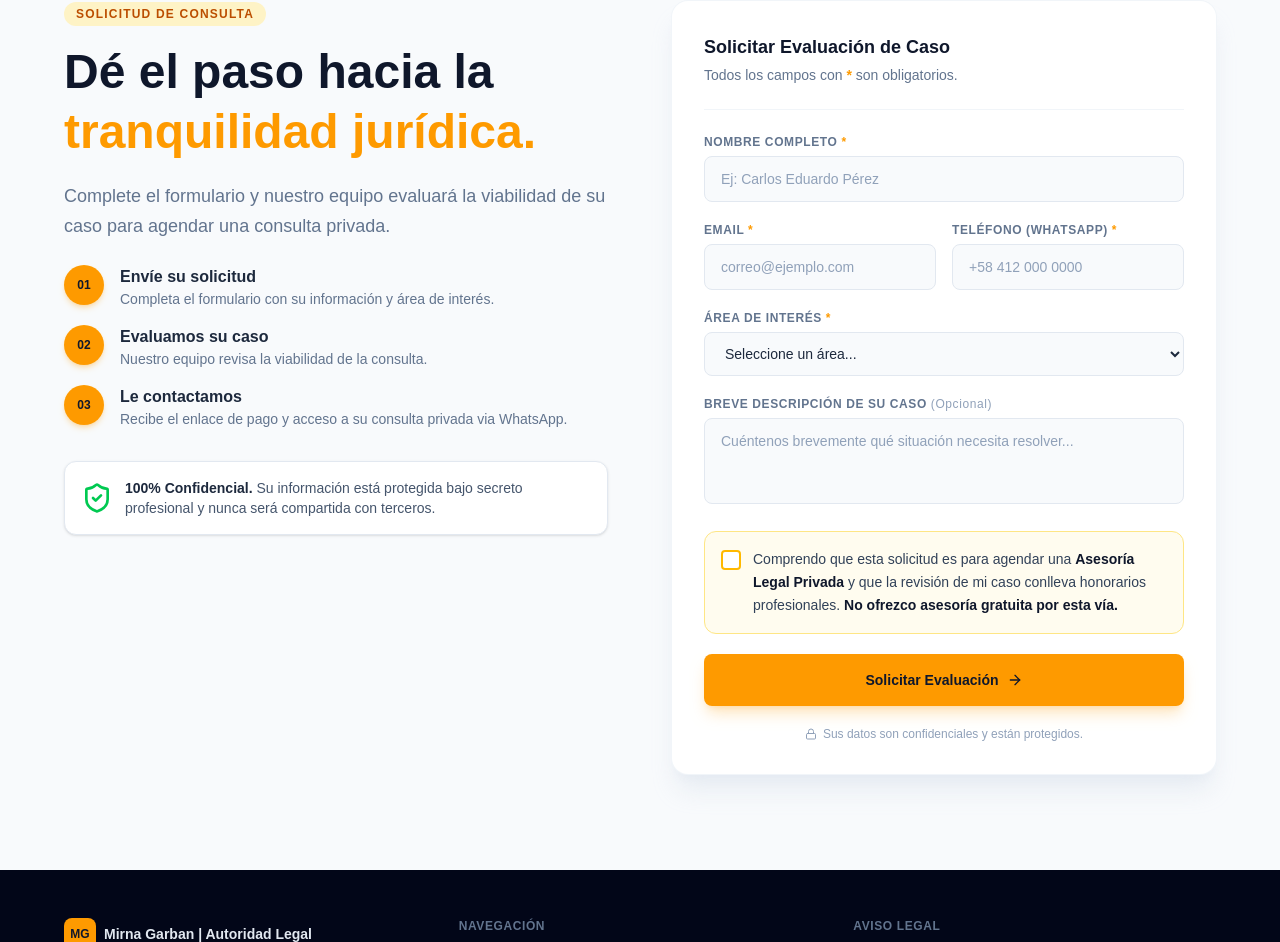
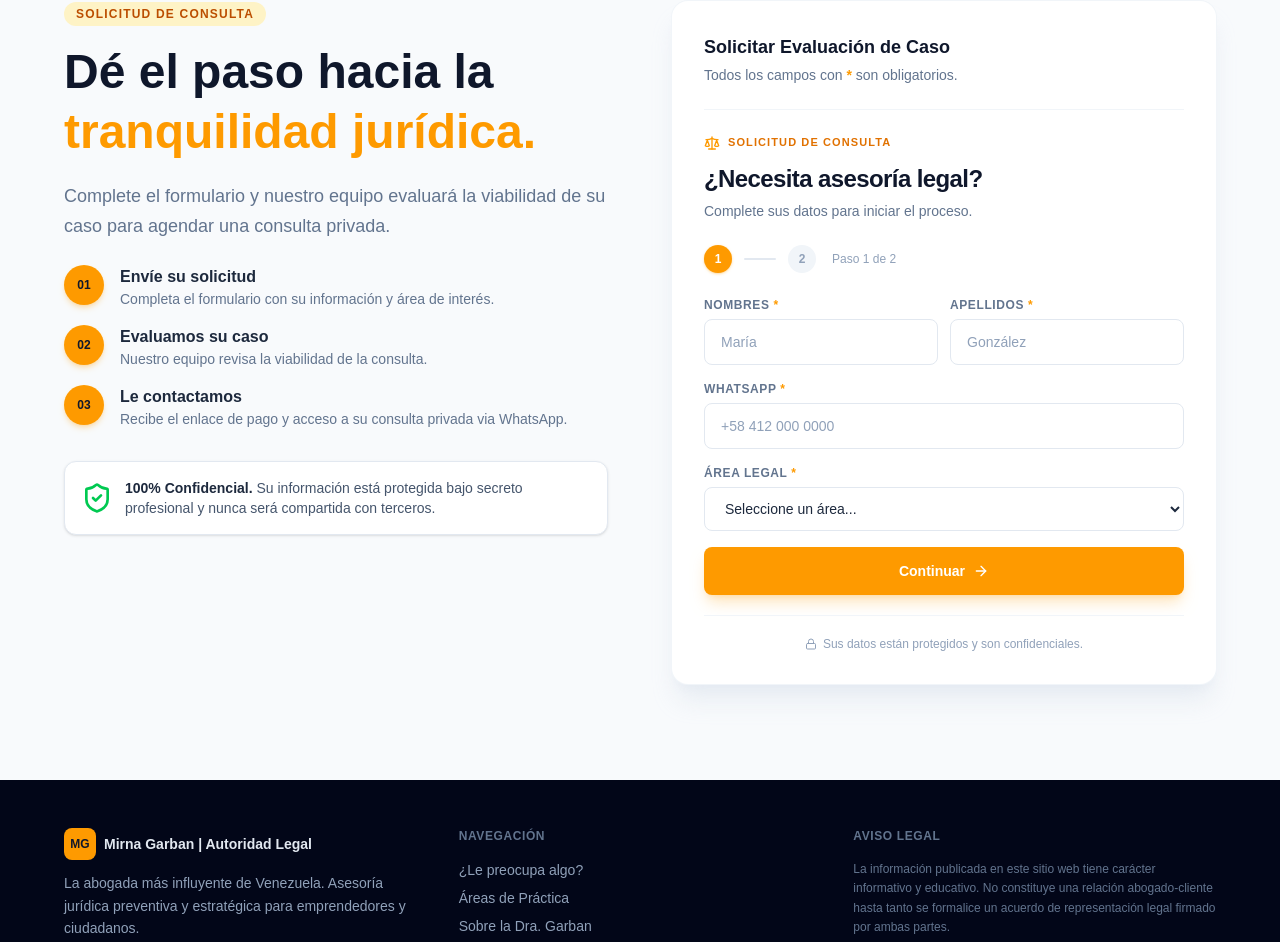
Before and after one commit to codetech-jr/abg-mirna-demo-web, a Next.js app: page / in a window 1280 px wide. Shown: the part 3106-4048 px from the top of the page. Built offline with nearby package versions, Linux system fonts and the light colour scheme.

Commit message:
cambios en el formulario

```diff
--- a/src/components/SmartContactForm.tsx
+++ b/src/components/SmartContactForm.tsx
@@ -1,23 +1,23 @@
 "use client";
 
 import { useState } from "react";
-import { ArrowRight, CheckCircle2, Loader2, Lock, AlertCircle } from "lucide-react";
+import { ArrowRight, ArrowLeft, CheckCircle2, Loader2, Lock, Scale, AlertCircle } from "lucide-react";
 
 interface FormData {
     nombre: string;
-    email: string;
-    telefono: string;
+    apellido: string;
+    whatsapp: string;
     area: string;
-    descripcion: string;
+    resumen: string;
     aceptaTerminos: boolean;
 }
 
 const initialData: FormData = {
     nombre: "",
-    email: "",
-    telefono: "",
+    apellido: "",
+    whatsapp: "",
     area: "",
-    descripcion: "",
+    resumen: "",
     aceptaTerminos: false,
 };
 
@@ -30,9 +30,9 @@ const AREAS = [
 ];
 
 export default function SmartContactForm() {
+    const [step, setStep] = useState<1 | 2 | 3>(1);
     const [formData, setFormData] = useState<FormData>(initialData);
     const [isSubmitting, setIsSubmitting] = useState(false);
-    const [submitted, setSubmitted] = useState(false);
     const [error, setError] = useState<string | null>(null);
 
     const handleChange = (
@@ -50,195 +50,260 @@ export default function SmartContactForm() {
         setError(null);
     };
 
-    const handleSubmit = async (e: React.FormEvent) => {
+    const handleStep1Submit = (e: React.FormEvent) => {
         e.preventDefault();
         setError(null);
 
-        if (!formData.nombre || !formData.email || !formData.telefono || !formData.area) {
-            setError("Por favor, complete todos los campos obligatorios.");
+        if (!formData.nombre || !formData.apellido || !formData.whatsapp || !formData.area) {
+            setError("Por favor, complete todos los campos obligatorios (*).");
             return;
         }
+        setStep(2);
+    };
+
+    const handleStep2Submit = async (e: React.FormEvent) => {
+        e.preventDefault();
+        setError(null);
 
         if (!formData.aceptaTerminos) {
-            setError("Debe aceptar los términos para enviar la solicitud.");
+            setError("Debe comprender y aceptar la naturaleza de la consulta para enviar la solicitud.");
             return;
         }
 
         setIsSubmitting(true);
 
         // Simulated 1.5s processing delay
-        // Aquí iría la integración real con Google Sheets, SendGrid o base de datos
+        // Aquí iría la integración real
         await new Promise((resolve) => setTimeout(resolve, 1500));
 
         setIsSubmitting(false);
-        setSubmitted(true);
+        setStep(3);
     };
 
+    // Common classes
     const inputBase =
-        "w-full rounded-lg border border-slate-200 bg-slate-50 px-4 py-3 text-sm text-slate-800 placeholder-slate-400 transition-all duration-200 outline-none focus:border-amber-400 focus:ring-2 focus:ring-amber-400/20 focus:bg-white";
+        "w-full rounded-lg border border-slate-200 bg-white px-4 py-3 text-sm text-slate-800 placeholder-slate-400 transition-all duration-200 outline-none focus:border-amber-500 focus:ring-2 focus:ring-amber-500/20";
+    const labelBase =
+        "mb-1.5 block text-xs font-bold uppercase tracking-wider text-slate-500";
 
-    const labelBase =
-        "block text-xs font-semibold uppercase tracking-wider text-slate-500 mb-1.5";
-
-    if (submitted) {
+    // ─── Render Step 3 (Success) ───
+    if (step === 3) {
         return (
             <div className="flex flex-col items-center justify-center py-10 px-4 text-center animate-in fade-in slide-in-from-bottom-4 duration-500">
                 <div className="mx-auto mb-5 flex h-16 w-16 items-center justify-center rounded-full bg-green-100">
                     <CheckCircle2 className="h-8 w-8 text-green-500" />
                 </div>
-                <h3 className="text-xl font-bold text-slate-900 mb-2">
+                <h3 className="mb-2 text-xl font-bold text-slate-900">
                     ¡Solicitud Enviada con Éxito!
                 </h3>
-                <p className="text-slate-500 text-sm leading-relaxed max-w-xs mx-auto">
+                <p className="mx-auto mb-6 max-w-sm text-sm leading-relaxed text-slate-500">
                     Solicitud enviada. Le contactaremos vía WhatsApp con el enlace de pago de su consulta.
                 </p>
-                <div className="mt-6 w-full rounded-xl border border-slate-100 bg-slate-50 p-4 text-left space-y-2">
+
+                {/* Resumen Receipt */}
+                <div className="w-full max-w-sm rounded-xl border border-slate-100 bg-slate-50 p-5 text-left space-y-4">
                     <div>
-                        <p className="text-xs font-semibold uppercase tracking-wider text-slate-400">
+                        <p className="mb-0.5 text-xs font-bold uppercase tracking-wider text-slate-400">
                             Área de Consulta
                         </p>
                         <p className="text-sm font-semibold text-slate-800">{formData.area}</p>
                     </div>
                     <div>
-                        <p className="text-xs font-semibold uppercase tracking-wider text-slate-400">
+                        <p className="mb-0.5 text-xs font-bold uppercase tracking-wider text-slate-400">
                             WhatsApp
                         </p>
-                        <p className="text-sm font-semibold text-slate-800">{formData.telefono}</p>
+                        <p className="text-sm font-semibold text-slate-800">{formData.whatsapp}</p>
                     </div>
                 </div>
             </div>
         );
     }
 
+    // ─── Render Step 1 & 2 ───
     return (
-        <form onSubmit={handleSubmit} noValidate className="space-y-5">
-            {/* Error */}
+        <div className="w-full">
+            {/* ── Header Compartido ── */}
+            <div className="mb-6">
+                <div className="mb-3 flex items-center gap-2">
+                    <Scale className="h-4 w-4 text-amber-500" />
+                    <span className="text-[11px] font-black uppercase tracking-widest text-amber-600">
+                        SOLICITUD DE CONSULTA
+                    </span>
+                </div>
+                <h2 className="mb-1.5 text-2xl font-bold tracking-tight text-slate-900">
+                    {step === 1 ? "¿Necesita asesoría legal?" : "Resumen y Evaluación"}
+                </h2>
+                <p className="text-sm text-slate-500">
+                    {step === 1
+                        ? "Complete sus datos para iniciar el proceso."
+                        : "Cuéntenos su caso y confirme la solicitud."}
+                </p>
+            </div>
+
+            {/* ── Progress Indicator ── */}
+            <div className="mb-6 flex items-center gap-3">
+                {/* Step 1 Circle */}
+                <div
+                    className={`flex h-7 w-7 items-center justify-center rounded-full text-xs font-bold transition-colors ${step >= 1 ? "bg-amber-500 text-white shadow-sm shadow-amber-500/30" : "bg-slate-100 text-slate-400"
+                        }`}
+                >
+                    1
+                </div>
+
+                {/* Line */}
+                <div
+                    className={`h-0.5 w-8 rounded-full transition-colors ${step === 2 ? "bg-amber-500" : "bg-slate-200"
+                        }`}
+                />
+
+                {/* Step 2 Circle */}
+                <div
+                    className={`flex h-7 w-7 items-center justify-center rounded-full text-xs font-bold transition-colors ${step === 2 ? "bg-amber-500 text-white shadow-sm shadow-amber-500/30" : "bg-slate-100 text-slate-400"
+                        }`}
+                >
+                    2
+                </div>
+
+                {/* Text */}
+                <span className="ml-1 text-xs font-medium text-slate-400">
+                    Paso {step} de 2
+                </span>
+            </div>
+
+            {/* ── Error General ── */}
             {error && (
-                <div className="flex items-start gap-3 rounded-lg border border-red-200 bg-red-50 px-4 py-3 text-sm text-red-600">
-                    <AlertCircle className="h-4 w-4 flex-shrink-0 mt-0.5" />
+                <div className="mb-5 flex items-start gap-2.5 rounded-lg border border-red-200 bg-red-50 p-3 text-sm text-red-600 animate-in fade-in">
+                    <AlertCircle className="mt-0.5 h-4 w-4 flex-shrink-0" />
                     <span>{error}</span>
                 </div>
             )}
 
-            {/* Nombre */}
+            {/* ── Step 1 Form ── */}
+            {step === 1 && (
+                <form onSubmit={handleStep1Submit} className="space-y-4 animate-in fade-in slide-in-from-right-4 duration-300">
+                    <div className="grid grid-cols-2 gap-3">
                         <div>
                             <label htmlFor="nombre" className={labelBase}>
-                    Nombre Completo <span className="text-amber-500 font-bold">*</span>
+                                NOMBRES <span className="text-amber-500">*</span>
                             </label>
                             <input
                                 id="nombre"
                                 name="nombre"
                                 type="text"
-                    required
-                    placeholder="Ej: Carlos Eduardo Pérez"
+                                placeholder="María"
                                 value={formData.nombre}
                                 onChange={handleChange}
                                 className={inputBase}
                             />
                         </div>
-
-            {/* Email + Teléfono */}
-            <div className="grid grid-cols-1 gap-4 sm:grid-cols-2">
                         <div>
-                    <label htmlFor="email" className={labelBase}>
-                        Email <span className="text-amber-500 font-bold">*</span>
+                            <label htmlFor="apellido" className={labelBase}>
+                                APELLIDOS <span className="text-amber-500">*</span>
                             </label>
                             <input
-                        id="email"
-                        name="email"
-                        type="email"
-                        required
-                        placeholder="correo@ejemplo.com"
-                        value={formData.email}
-                        onChange={handleChange}
-                        className={inputBase}
-                    />
-                </div>
-                <div>
-                    <label htmlFor="telefono" className={labelBase}>
-                        Teléfono (WhatsApp) <span className="text-amber-500 font-bold">*</span>
-                    </label>
-                    <input
-                        id="telefono"
-                        name="telefono"
-                        type="tel"
-                        required
-                        placeholder="+58 412 000 0000"
-                        value={formData.telefono}
+                                id="apellido"
+                                name="apellido"
+                                type="text"
+                                placeholder="González"
+                                value={formData.apellido}
                                 onChange={handleChange}
                                 className={inputBase}
                             />
                         </div>
                     </div>
 
-            {/* Área de interés */}
+                    <div>
+                        <label htmlFor="whatsapp" className={labelBase}>
+                            WHATSAPP <span className="text-amber-500">*</span>
+                        </label>
+                        <input
+                            id="whatsapp"
+                            name="whatsapp"
+                            type="tel"
+                            placeholder="+58 412 000 0000"
+                            value={formData.whatsapp}
+                            onChange={handleChange}
+                            className={inputBase}
+                        />
+                    </div>
+
                     <div>
                         <label htmlFor="area" className={labelBase}>
-                    Área de Interés <span className="text-amber-500 font-bold">*</span>
+                            ÁREA LEGAL <span className="text-amber-500">*</span>
                         </label>
                         <select
                             id="area"
                             name="area"
-                    required
                             value={formData.area}
                             onChange={handleChange}
                             className={`${inputBase} cursor-pointer`}
                         >
-                    <option value="" disabled>
-                        Seleccione un área...
-                    </option>
+                            <option value="" disabled>Seleccione un área...</option>
                             {AREAS.map((a) => (
-                        <option key={a} value={a}>
-                            {a}
-                        </option>
+                                <option key={a} value={a}>{a}</option>
                             ))}
                         </select>
                     </div>
 
-            {/* Descripción */}
+                    <button
+                        type="submit"
+                        className="group mt-2 flex w-full items-center justify-center gap-2 rounded-lg bg-amber-500 px-6 py-3.5 text-sm font-bold text-white shadow-lg shadow-amber-500/25 transition-all duration-200 hover:bg-amber-600 hover:shadow-amber-600/30 hover:shadow-xl active:scale-[0.98]"
+                    >
+                        Continuar
+                        <ArrowRight className="h-4 w-4 transition-transform duration-200 group-hover:translate-x-1" />
+                    </button>
+                </form>
+            )}
+
+            {/* ── Step 2 Form ── */}
+            {step === 2 && (
+                <form onSubmit={handleStep2Submit} className="space-y-5 animate-in fade-in slide-in-from-right-4 duration-300">
+                    <div className="flex justify-start">
+                        <button
+                            type="button"
+                            onClick={() => {
+                                setError(null);
+                                setStep(1);
+                            }}
+                            className="group -ml-2 flex items-center gap-1.5 rounded-lg px-2 py-1.5 text-xs font-semibold text-slate-500 transition-colors hover:bg-slate-100 hover:text-slate-800"
+                        >
+                            <ArrowLeft className="h-3.5 w-3.5 transition-transform duration-200 group-hover:-translate-x-1" />
+                            Volver al Paso 1
+                        </button>
+                    </div>
+
                     <div>
-                <label htmlFor="descripcion" className={labelBase}>
-                    Breve Descripción de su Caso{" "}
+                        <label htmlFor="resumen" className={labelBase}>
+                            Resumen breve de su caso{" "}
                             <span className="font-normal normal-case text-slate-400">(Opcional)</span>
                         </label>
                         <textarea
-                    id="descripcion"
-                    name="descripcion"
-                    rows={3}
-                    placeholder="Cuéntenos brevemente qué situación necesita resolver..."
-                    value={formData.descripcion}
+                            id="resumen"
+                            name="resumen"
+                            rows={4}
+                            placeholder="Describa brevemente la situación legal que requiere atención..."
+                            value={formData.resumen}
                             onChange={handleChange}
                             className={`${inputBase} resize-none`}
                         />
                     </div>
 
-            {/* CRO Checkbox - El Filtro Psicológico */}
-            <div className="rounded-xl border border-amber-200 bg-amber-50/80 p-4">
+                    {/* CRO Psychological Friction Box */}
+                    <div className="rounded-xl border border-slate-200 bg-slate-50 p-4">
                         <label htmlFor="aceptaTerminos" className="flex cursor-pointer items-start gap-3">
                             <div className="relative mt-0.5 flex-shrink-0">
                                 <input
                                     type="checkbox"
                                     id="aceptaTerminos"
                                     name="aceptaTerminos"
-                            required
                                     checked={formData.aceptaTerminos}
                                     onChange={handleChange}
                                     className="peer sr-only"
                                 />
-                        <div className="flex h-5 w-5 items-center justify-center rounded border-2 border-amber-400 bg-white transition-all duration-150 peer-checked:border-amber-500 peer-checked:bg-amber-500">
+                                <div className="flex h-5 w-5 items-center justify-center rounded border-2 border-slate-300 bg-white transition-all duration-150 peer-checked:border-amber-500 peer-checked:bg-amber-500">
                                     {formData.aceptaTerminos && (
-                                <svg
-                                    className="h-3 w-3 text-white"
-                                    fill="none"
-                                    viewBox="0 0 24 24"
-                                    stroke="currentColor"
-                                    strokeWidth={3}
-                                >
-                                    <path
-                                        strokeLinecap="round"
-                                        strokeLinejoin="round"
-                                        d="M5 13l4 4L19 7"
-                                    />
+                                        <svg className="h-3 w-3 text-white" fill="none" viewBox="0 0 24 24" stroke="currentColor" strokeWidth={3}>
+                                            <path strokeLinecap="round" strokeLinejoin="round" d="M5 13l4 4L19 7" />
                                         </svg>
                                     )}
                                 </div>
@@ -254,16 +319,15 @@ export default function SmartContactForm() {
                         </label>
                     </div>
 
-            {/* Submit Button */}
                     <button
                         type="submit"
                         disabled={isSubmitting}
-                className="group w-full flex items-center justify-center gap-2 rounded-lg bg-amber-500 px-6 py-4 text-sm font-bold text-slate-900 shadow-lg shadow-amber-500/25 transition-all duration-200 hover:bg-amber-600 hover:shadow-amber-600/30 hover:shadow-xl active:scale-[0.98] disabled:cursor-not-allowed disabled:opacity-60 disabled:active:scale-100"
+                        className="group flex w-full items-center justify-center gap-2 rounded-lg bg-amber-500 px-6 py-4 text-sm font-bold text-slate-900 shadow-lg shadow-amber-500/25 transition-all duration-200 hover:bg-amber-600 hover:shadow-amber-600/30 hover:shadow-xl active:scale-[0.98] disabled:cursor-not-allowed disabled:opacity-70 disabled:active:scale-100"
                     >
                         {isSubmitting ? (
                             <>
-                        <Loader2 className="h-4 w-4 animate-spin" />
-                        Procesando su solicitud...
+                                <Loader2 className="h-4 w-4 animate-spin text-slate-800" />
+                                <span className="text-slate-800">Procesando...</span>
                             </>
                         ) : (
                             <>
@@ -272,11 +336,16 @@ export default function SmartContactForm() {
                             </>
                         )}
                     </button>
+                </form>
+            )}
 
+            {/* ── Footer Compartido ── */}
+            <div className="mt-5 border-t border-slate-100 pt-5">
                 <p className="flex items-center justify-center gap-1.5 text-center text-xs text-slate-400">
                     <Lock className="h-3 w-3" />
-                Sus datos son confidenciales y están protegidos.
+                    Sus datos están protegidos y son confidenciales.
                 </p>
-        </form>
+            </div>
+        </div>
     );
 }
```
Lines whose indentation alone changed are shown as unchanged.
